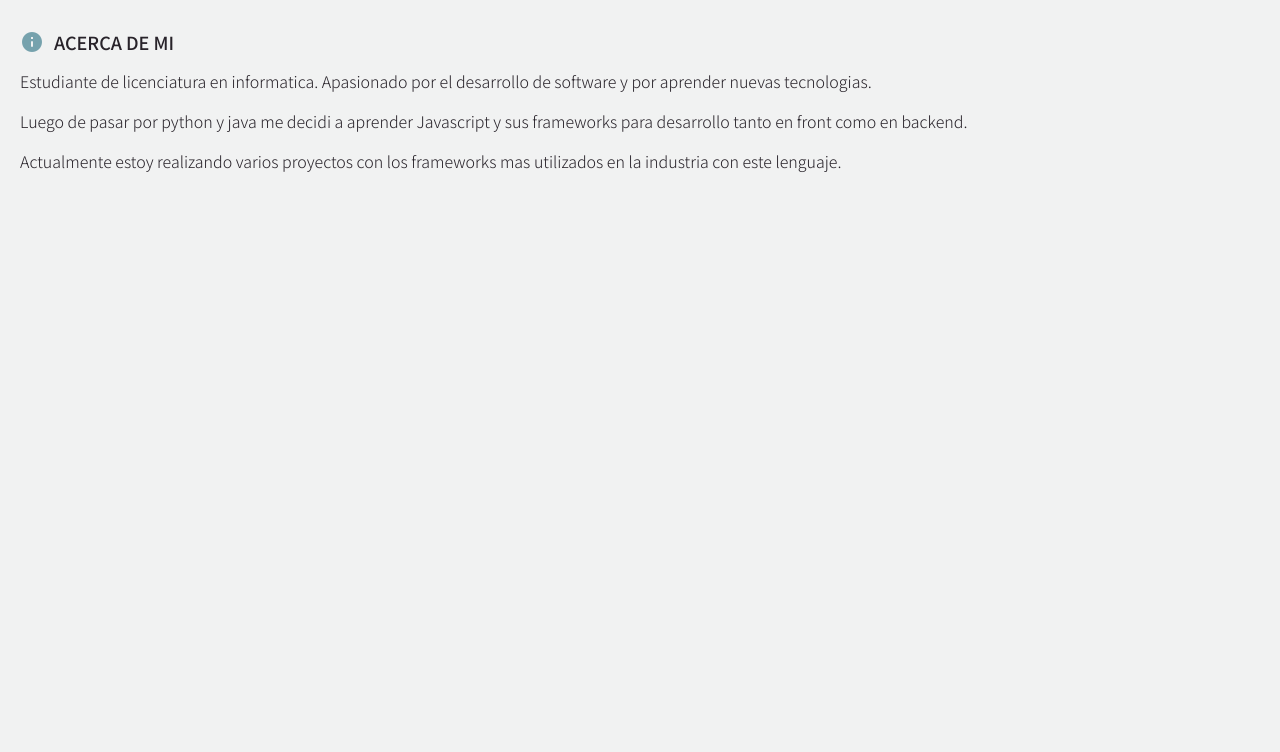
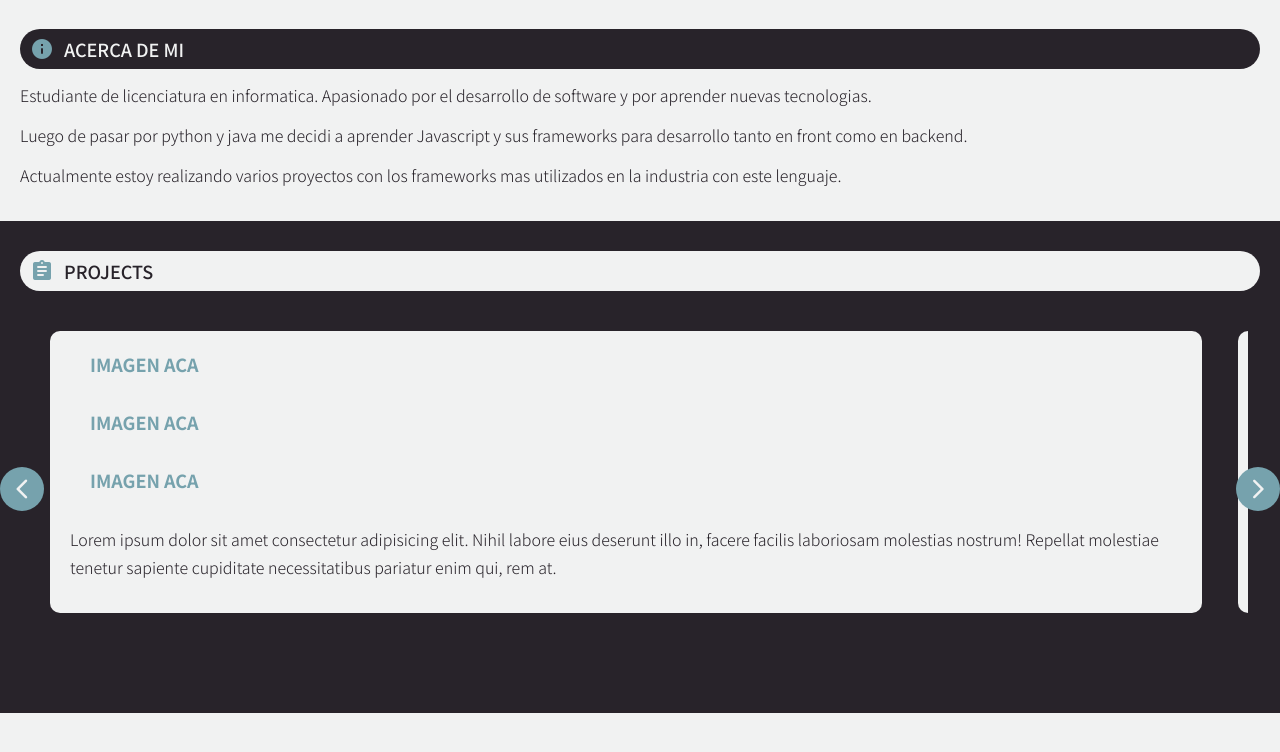
Before and after one commit to germansanz93/portfolio, a plain HTML site: page index.html in a window 1280 px wide. Shown: the part 192-944 px from the top of the page. Before the commit the page ends 800 px from the top, so only its background shows below. Drawn offline with nearby package versions, Linux system fonts and the light colour scheme.

Commit message:
Added a lot of styles created a carousel for the projects

```diff
--- a/index.html
+++ b/index.html
@@ -22,31 +22,39 @@
             <button class="menu-btn"><span class="menu-icon material-icons-round">
                     menu</span></button>
             <ul class="menu-list">
-                <li class="menu-item">
-                    <a class="menu-link" href=""><span class="material-icons-round">
-                            info
-                        </span>About</a>
+                <li class="menu-item"><span class="material-icons-round">
+                        info
+                    </span>
+                    <a class="menu-link" href="">About</a>
                 </li>
                 <li class="menu-item">
-                    <a class="menu-link" href="">Experience</a>
+                    <span class="material-icons-round">
+                        badge
+                    </span>
+                    <a class="menu-link" href="">Projects</a>
                 </li>
                 <li class="menu-item">
-                    <a class="menu-link" href=""> Work</a>
-                </li>
-                <li class="menu-item">
+                    <span class="material-icons-round">
+                        contact_page
+                    </span>
                     <a class="menu-link" href="">Contact</a>
                 </li>
                 <li class="menu-item">
+                    <span class="material-icons-round">
+                        assignment
+                    </span>
                     <a href="" class="btn">Resume</a>
                 </li>
             </ul>
         </nav>
     </header>
     <main class="light">
-        <h1>German Sanz</h1>
-        <h2>Desarrollador Web</h2>
-        <article class="light">
-            <div class="article-title">
+        <div class="titles">
+            <h1>German Sanz</h1>
+            <h2>Desarrollador Web</h2>
+        </div>
+        <article class="light" id="about">
+            <div class="article-title dark">
                 <span class="material-icons-round">
                     info
                 </span>
@@ -63,8 +71,55 @@
                 este
                 lenguaje.</p>
         </article>
-        <article class="light">
-
+        <article class="dark projects">
+            <div class="article-title light">
+                <span class="material-icons-round">
+                    assignment
+                </span>
+                <h3 class="light">Projects</h3>
+            </div>
+            <button class="carousel-prev">
+                <span class="material-icons-round">
+                    arrow_back_ios_new
+                </span>
+            </button>
+            <div class="carousel">
+                <div class="card">
+                    <h2>IMAGEN ACA</h2>
+                    <h2>IMAGEN ACA</h2>
+                    <h2>IMAGEN ACA</h2>
+                    <p>Lorem ipsum dolor sit amet consectetur adipisicing elit. Nihil labore eius deserunt illo in,
+                        facere
+                        facilis laboriosam molestias nostrum! Repellat molestiae tenetur sapiente cupiditate
+                        necessitatibus
+                        pariatur enim qui, rem at.</p>
+                </div>
+                <div class="card">
+                    <h2>IMAGEN ACA</h2>
+                    <h2>IMAGEN ACA</h2>
+                    <h2>IMAGEN ACA</h2>
+                    <p>Lorem ipsum dolor sit amet consectetur adipisicing elit. Nihil labore eius deserunt illo in,
+                        facere
+                        facilis laboriosam molestias nostrum! Repellat molestiae tenetur sapiente cupiditate
+                        necessitatibus
+                        pariatur enim qui, rem at.</p>
+                </div>
+                <div class="card">
+                    <h2>IMAGEN ACA</h2>
+                    <h2>IMAGEN ACA</h2>
+                    <h2>IMAGEN ACA</h2>
+                    <p>Lorem ipsum dolor sit amet consectetur adipisicing elit. Nihil labore eius deserunt illo in,
+                        facere
+                        facilis laboriosam molestias nostrum! Repellat molestiae tenetur sapiente cupiditate
+                        necessitatibus
+                        pariatur enim qui, rem at.</p>
+                </div>
+            </div>
+            <button class="carousel-next">
+                <span class="material-icons-round">
+                    arrow_forward_ios
+                </span>
+            </button>
         </article>
     </main>
     <footer>
--- a/style.css
+++ b/style.css
@@ -16,6 +16,7 @@
 
 html {
     font-size: 62.5%;
+    overflow-x: hidden;
 }
 
 body{
@@ -23,10 +24,12 @@ body{
     grid-auto-rows: minmax(90px, auto);
     font-family: var(--noto-sans);
     background-color: var(--Black-haze);
+    overflow-x: hidden;
 }
 
 header {
     position: fixed;
+    z-index: 10;
 }
 
 nav {
@@ -60,6 +63,7 @@ nav {
     background-color: transparent;
     border: none;
     color: var(--baltic-sea);
+    z-index: 10;
 }
 
 .menu-icon{
@@ -76,7 +80,6 @@ nav {
     transition: left 1s ease;
     font-size: 2rem;
     padding-top: 120px;
-    z-index: -1;
 }
 
 .menu-list.show{
@@ -88,6 +91,9 @@ nav {
     width: 60vw;
     text-align: center;
     padding: 1rem;
+    display: flex;
+    align-items: center;
+    justify-content: center;
 }
 
 .menu-item a{
@@ -95,8 +101,17 @@ nav {
     color: var(--baltic-sea);
 }
 
-main{
+main {
+    padding-top: 90px;
+    width: 100vw;
+}
+
+.titles{
     grid-row: 2;
+}
+
+#about{
+    grid-row: 3;
 }
 
 h1{
@@ -121,6 +136,9 @@ article{
     display: flex;
     align-items: center;
     margin-top: 1rem;
+    border-radius: 2rem;
+    height: 4rem;
+    padding-left: 1rem;
 }
 
 .article-title h3 {
@@ -150,7 +168,55 @@ article p {
     color: var(--baltic-sea);
 }
 
+.projects {
+    padding-top: 2rem;
+    position: relative;
+    display: flex;
+    flex-direction: column;
+}
+
+
+.carousel {
+    align-self: center;
+    display: flex;
+    align-items: center;
+    padding-bottom: 4rem;
+    overflow-x: scroll;
+    overscroll-behavior-x: contain;
+    scroll-snap-type: x proximity;
+    width: 95vw;
+}
+
 .card{
-    border-radius: 0.8rem;
-    padding: 3rem;
+    min-width: 90vw;
+    max-width: 320px;
+    border-radius: 1rem;
+    background-color: var(--Black-haze);
+    color: var(--baltic-sea);
+    padding: 2rem;
+    margin: 4rem 1.8rem;
+    scroll-snap-align: center;
 }
+
+.carousel-prev, .carousel-next{
+    position: absolute;
+    top: 50%;
+    background-color: var(--gumbo);
+    cursor: pointer;
+    border-radius: 50%;
+    padding: 1rem;
+    border: none;
+    color: var(--Black-haze);
+    display: flex;
+    align-items: center;
+    justify-content: center;
+}
+
+.carousel-prev{
+    left: 0;
+    z-index: 1;
+}
+
+.carousel-next{
+    right: 0;
+}
```
